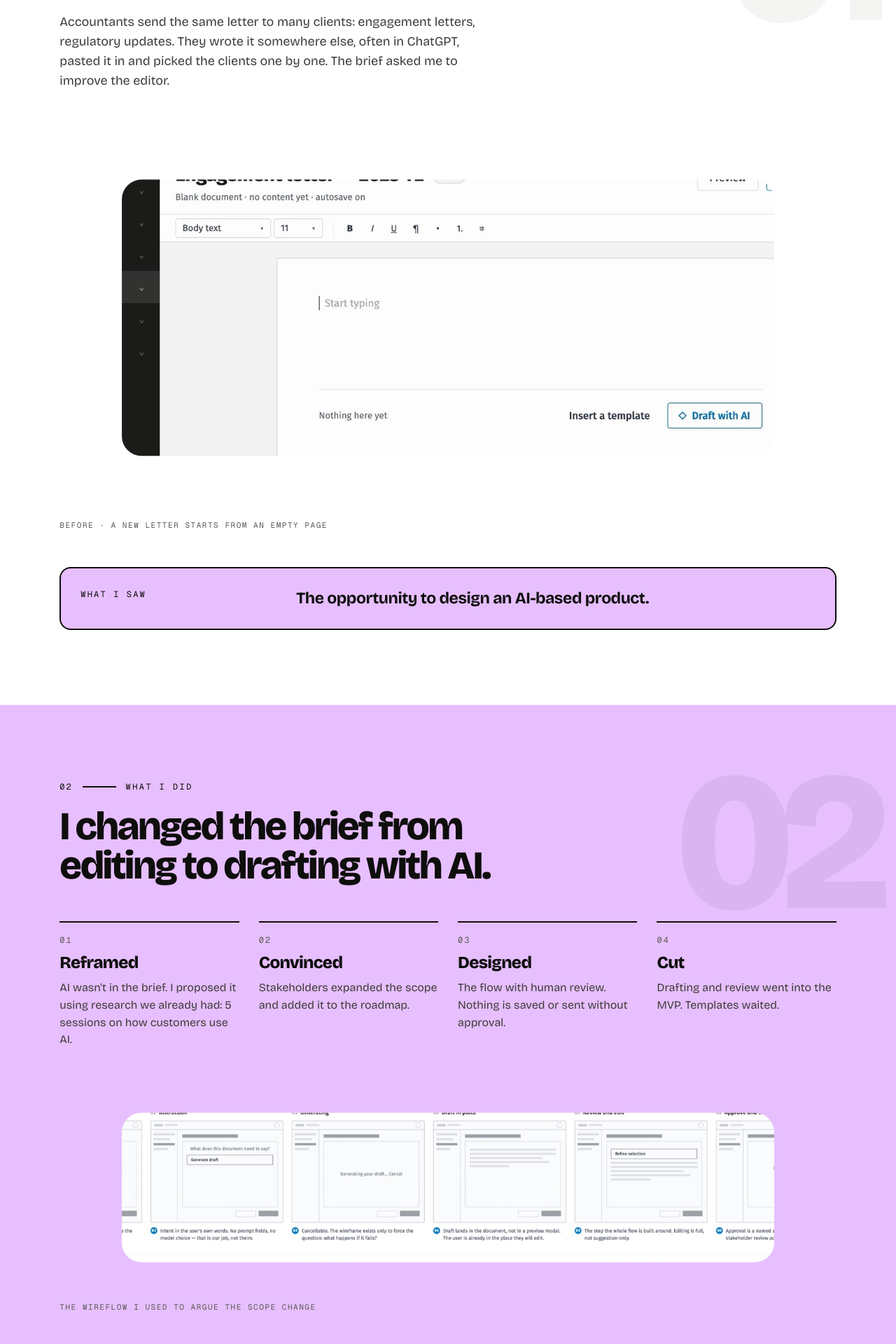
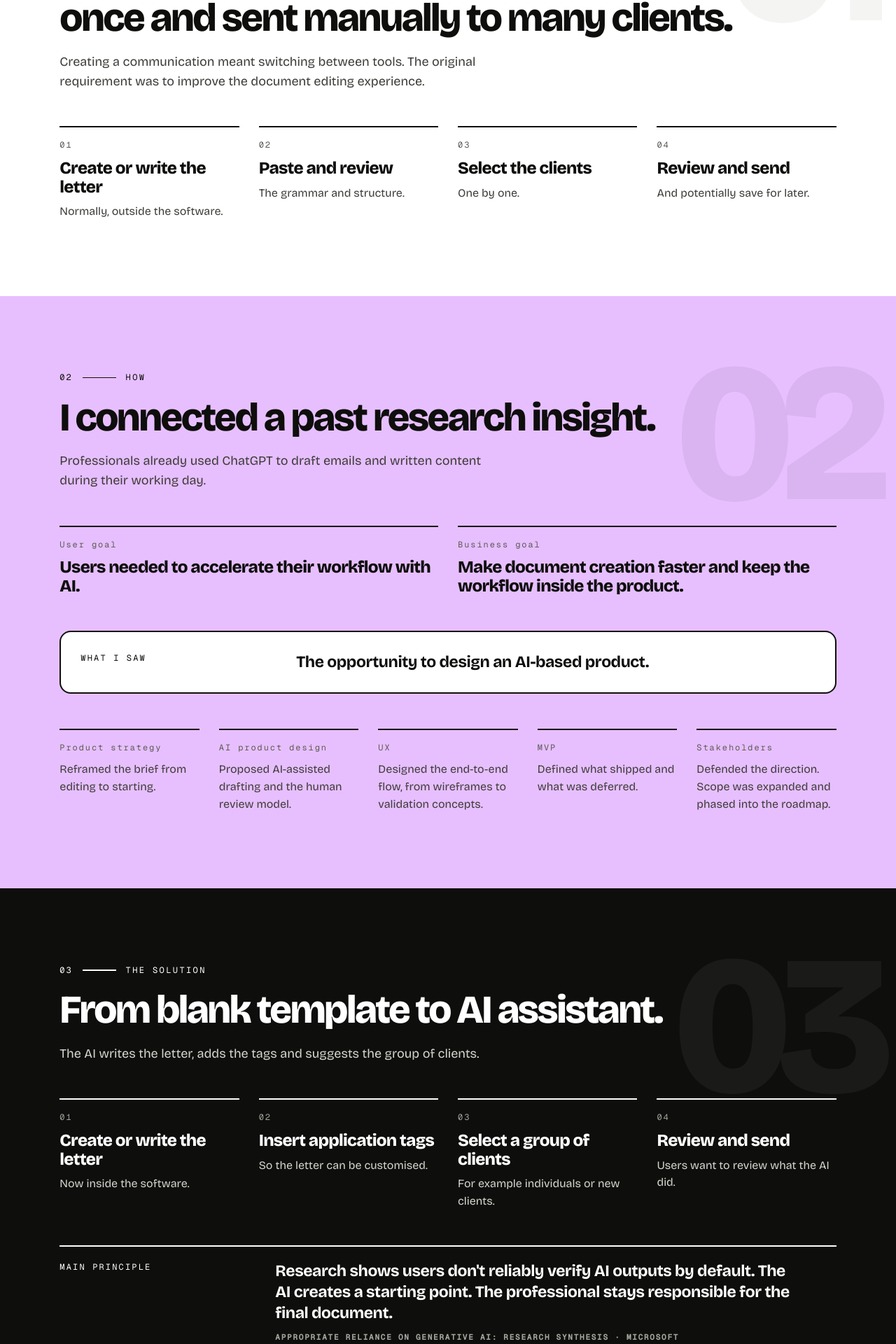
Before and after one commit to laurabenaventeserrano/portfolio, a React (Vite) app in the folder react-portfolio/: page /story2-case-study in a window 1280 px wide. Shown: the part 1610-3530 px from the top of the page at 70% size. Built offline with nearby package versions, Linux system fonts and the light colour scheme; grey boxes are pictures that could not be loaded.

Commit message:
Story 2 reescrita con el texto de la presentación: problema, cómo, solución, resultado
Co-Authored-By: Claude Opus 5.5 <noreply@anthropic.com>
Claude-Session: https://claude.ai/code/session_012wnagC9uSugBbMQiYESC6B

```diff
--- a/react-portfolio/src/pages/Story2.tsx
+++ b/react-portfolio/src/pages/Story2.tsx
@@ -1,5 +1,5 @@
 import StoryHero from '../components/StoryHero';
-import { Callout, Chapter, Figure, Item, NextStory, Stats, Video } from '../components/ui';
+import { Callout, Chapter, Figure, Flow, Item, NextStory, Video } from '../components/ui';
 import { ROUTES } from '../content/site';
 import { useTitle } from '../lib/hooks';
 
@@ -23,34 +23,58 @@ export default function Story2() {
         posterAlt="AI-Assisted Drafting for CCH iFirm"
       />
 
-      <Chapter num="01" kicker="The problem" title="Our users wrote their letters outside the product."
-        intro={<p className="lead">Accountants send the same letter to many clients: engagement letters, regulatory updates. They wrote it somewhere else, often in ChatGPT, pasted it in and picked the clients one by one. The brief asked me to improve the editor.</p>}>
-        <Figure src="/images/s2-blank-page.jpg" caption="Before · A new letter starts from an empty page" alt="A new engagement letter open in CCH iFirm with nothing in it: a blank document, an empty editor, and the words nothing here yet above the choice between inserting a template and drafting with AI." />
-        <Callout label="What I saw" variant="accent">The opportunity to design an AI-based product.</Callout>
+      <Chapter num="01" kicker="The problem" title="Engagement letters, regulatory updates and other communications are created once and sent manually to many clients."
+        intro={<p className="lead">Creating a communication meant switching between tools. The original requirement was to improve the document editing experience.</p>}>
+        <div className="grid-4">
+          <Item n="01" title="Create or write the letter">Normally, outside the software.</Item>
+          <Item n="02" title="Paste and review">The grammar and structure.</Item>
+          <Item n="03" title="Select the clients">One by one.</Item>
+          <Item n="04" title="Review and send">And potentially save for later.</Item>
+        </div>
       </Chapter>
 
-      <Chapter num="02" kicker="What I did" tone="soft" title="I changed the brief from editing to drafting with AI.">
-        <div className="grid-4">
-          <Item n="01" title="Reframed">AI wasn't in the brief. I proposed it using research we already had: 5 sessions on how customers use AI.</Item>
-          <Item n="02" title="Convinced">Stakeholders expanded the scope and added it to the roadmap.</Item>
-          <Item n="03" title="Designed">The flow with human review. Nothing is saved or sent without approval.</Item>
-          <Item n="04" title="Cut">Drafting and review went into the MVP. Templates waited.</Item>
+      <Chapter num="02" kicker="How" tone="soft" title="I connected a past research insight."
+        intro={<p className="lead">Professionals already used ChatGPT to draft emails and written content during their working day.</p>}>
+        <div className="grid-2">
+          <Item n="User goal" title="Users needed to accelerate their workflow with AI." />
+          <Item n="Business goal" title="Make document creation faster and keep the workflow inside the product." />
         </div>
-        <Figure src="/images/s2-wireflow.jpg" caption="The wireflow I used to argue the scope change" alt="Lo-fi wireflow in six frames: the blank document, the instruction in the user's own words, generating with a cancel, the draft landing in the document rather than a preview, review and edit, and approval as a named act." />
+        <Callout label="What I saw" variant="accent">The opportunity to design an AI-based product.</Callout>
+        <div className="grid-5">
+          <Item n="Product strategy">Reframed the brief from editing to starting.</Item>
+          <Item n="AI product design">Proposed AI-assisted drafting and the human review model.</Item>
+          <Item n="UX">Designed the end-to-end flow, from wireframes to validation concepts.</Item>
+          <Item n="MVP">Defined what shipped and what was deferred.</Item>
+          <Item n="Stakeholders">Defended the direction. Scope was expanded and phased into the roadmap.</Item>
+        </div>
       </Chapter>
 
-      <Chapter num="03" kicker="The solution" tone="dark" title="Describe the letter. Review it. Send it."
-        intro={<p className="lead">You write in plain words what the letter should say. The AI drafts it, adds the client tags and suggests the group of clients. You review, edit and approve before anything goes out.</p>}>
-        <Video src="/video/s2-draft-with-ai.mp4" poster="/images/story-2-poster.jpg" label="The instruction step inside the product: the professional picks the document type and the client, then writes in plain sentences what the letter should cover, with a note that nothing is sent to the client." caption="CCH iFirm · Drafting with AI inside the product" />
+      <Chapter num="03" kicker="The solution" tone="dark" title="From blank template to AI assistant."
+        intro={<p className="lead">The AI writes the letter, adds the tags and suggests the group of clients.</p>}>
+        <div className="grid-4">
+          <Item n="01" title="Create or write the letter">Now inside the software.</Item>
+          <Item n="02" title="Insert application tags">So the letter can be customised.</Item>
+          <Item n="03" title="Select a group of clients">For example individuals or new clients.</Item>
+          <Item n="04" title="Review and send">Users want to review what the AI did.</Item>
+        </div>
+        <Callout label="Main principle">
+          <div className="stack gap-12">
+            <p>Research shows users don't reliably verify AI outputs by default. The AI creates a starting point. The professional stays responsible for the final document.</p>
+            <p className="mono-s muted">Appropriate reliance on generative AI: research synthesis · Microsoft</p>
+          </div>
+        </Callout>
+        <Video src="/video/s2-draft-with-ai.mp4" poster="/images/story-2-poster.jpg" label="The instruction step inside the product: the professional picks the document type and the client, then writes in plain sentences what the letter should cover, with a note that nothing is sent to the client." caption="CCH iFirm · Generate, review, decide" />
       </Chapter>
 
-      <Chapter num="04" kicker="The outcome" title="AI moved from a workaround into the product.">
-        <Stats items={[
-          { value: '3 / 3', label: 'Customers validated the concept', accent: true },
-          { value: 'Shipped', label: 'Canadian market' },
-        ]} />
-        <Figure src="/images/s2-documents.jpg" caption="One reminder written once and sent to twelve clients" alt="The Documents list in CCH iFirm: letters, forms and agreements shared with clients, each with its client, type, date sent and status. One row, an RRSP contribution reminder, went to 12 clients and has been seen by 9 of them." />
-        <p className="body">I thought it was a tool for contracts. After release, people used it for anything that needed a signature.</p>
+      <Chapter num="04" kicker="The outcome" title="AI moved from an external workaround into the product.">
+        <div className="grid-3">
+          <Item n="User" title="A faster way to get started">No empty page, and no leaving the product to draft elsewhere.</Item>
+          <Item n="Product" title="AI-assisted document creation inside CCH iFirm">With human review built into the flow, not bolted on.</Item>
+          <Item n="Business and delivery" title={<span className="accent">A validated MVP released in Canada</span>}>3 of 3 customers validated the concept.</Item>
+        </div>
+        <Flow label="Delivery" steps={['Concept', 'Validation', 'Roadmap', 'MVP', 'Canadian release']} />
+        <Figure src="/images/s2-documents.jpg" caption="CCH iFirm · One reminder written once and sent to twelve clients" alt="The Documents list in CCH iFirm: letters, forms and agreements shared with clients, each with its client, type, date sent and status. One row, an RRSP contribution reminder, went to 12 clients and has been seen by 9 of them." />
+        <p className="big-line">I helped turn an AI opportunity into a product decision and a shippable MVP.</p>
       </Chapter>
 
       <NextStory to={ROUTES.story3} label="Story 3" title="Designing across connected consumer experiences" />
```
